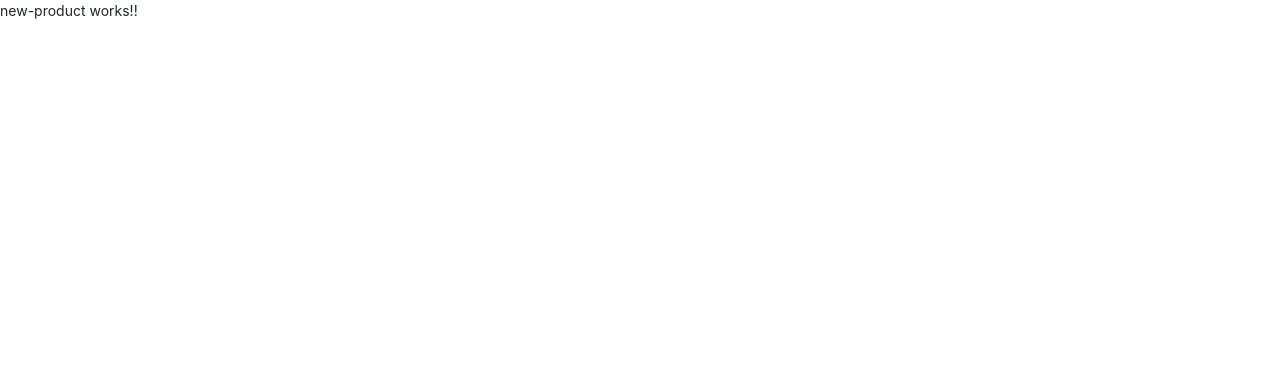
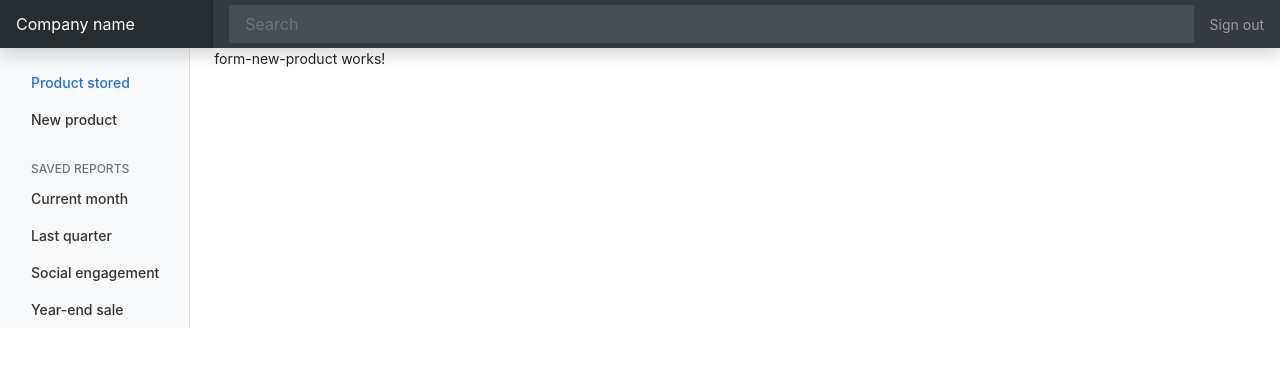
Before and after one commit to Manuele523/ShopOnline, an Angular app: page /newProduct in a window 1280 px wide. Shown: the top 366 px of the page. Built offline with nearby package versions, Linux system fonts and the light colour scheme.

Commit message:
Add new component for add new product

```diff
--- /dev/null
+++ b/src/app/Components/form-new-product/form-new-product.component.html
@@ -0,0 +1 @@
+<p>form-new-product works!</p>
--- /dev/null
+++ b/src/app/Components/form-new-product/form-new-product.component.ts
@@ -0,0 +1,15 @@
+import { Component, OnInit } from '@angular/core';
+
+@Component({
+  selector: 'app-form-new-product',
+  templateUrl: './form-new-product.component.html',
+  styleUrls: ['./form-new-product.component.css']
+})
+export class FormNewProductComponent implements OnInit {
+
+  constructor() { }
+
+  ngOnInit(): void {
+  }
+
+}
--- a/src/app/Components/side-bar/side-bar.component.html
+++ b/src/app/Components/side-bar/side-bar.component.html
@@ -2,39 +2,15 @@
   <div class="position-sticky pt-3">
     <ul class="nav flex-column">
       <li class="nav-item">
-        <a class="nav-link active" aria-current="page" href="#">
+        <a class="nav-link active" aria-current="page" href="/">
           <span data-feather="home"></span>
-          Dashboard
+          Product stored
         </a>
       </li>
       <li class="nav-item">
-        <a class="nav-link" href="#">
+        <a class="nav-link" href="/newProduct">
           <span data-feather="file"></span>
-          Orders
-        </a>
-      </li>
-      <li class="nav-item">
-        <a class="nav-link" href="#">
-          <span data-feather="shopping-cart"></span>
-          Products
-        </a>
-      </li>
-      <li class="nav-item">
-        <a class="nav-link" href="#">
-          <span data-feather="users"></span>
-          Customers
-        </a>
-      </li>
-      <li class="nav-item">
-        <a class="nav-link" href="#">
-          <span data-feather="bar-chart-2"></span>
-          Reports
-        </a>
-      </li>
-      <li class="nav-item">
-        <a class="nav-link" href="#">
-          <span data-feather="layers"></span>
-          Integrations
+          New product
         </a>
       </li>
     </ul>
--- a/src/app/Pages/home/home.component.html
+++ b/src/app/Pages/home/home.component.html
@@ -1,4 +1,3 @@
-
 
 <app-nav-bar></app-nav-bar>
 
--- a/src/app/Pages/new-product/new-product.component.html
+++ b/src/app/Pages/new-product/new-product.component.html
@@ -1 +1,13 @@
-<p>new-product works!!</p>
+
+<app-nav-bar></app-nav-bar>
+
+<div class="container-fluid">
+  <div class="row">
+
+    <app-side-bar></app-side-bar>
+
+    <main class="col-md-9 ms-sm-auto col-lg-10 px-md-4">
+      <app-form-new-product></app-form-new-product>
+    </main>
+  </div>
+</div>
--- a/src/app/app.module.ts
+++ b/src/app/app.module.ts
@@ -9,6 +9,7 @@ import { ProductTableComponent } from './Components/product-table/product-table.
 import { NewProductComponent } from './Pages/new-product/new-product.component';
 import { SideBarComponent } from './Components/side-bar/side-bar.component';
 import { NavBarComponent } from './Components/nav-bar/nav-bar.component';
+import { FormNewProductComponent } from './Components/form-new-product/form-new-product.component';
 
 @NgModule({
   declarations: [
@@ -17,7 +18,8 @@ import { NavBarComponent } from './Components/nav-bar/nav-bar.component';
     ProductTableComponent,
     NewProductComponent,
     SideBarComponent,
-    NavBarComponent
+    NavBarComponent,
+    FormNewProductComponent,
   ],
   imports: [
     BrowserModule,
```
Also changed, not shown: src/app/Components/form-new-product/form-new-product.component.css (added), 1 other file (tests, documents, lock files or other folders).
